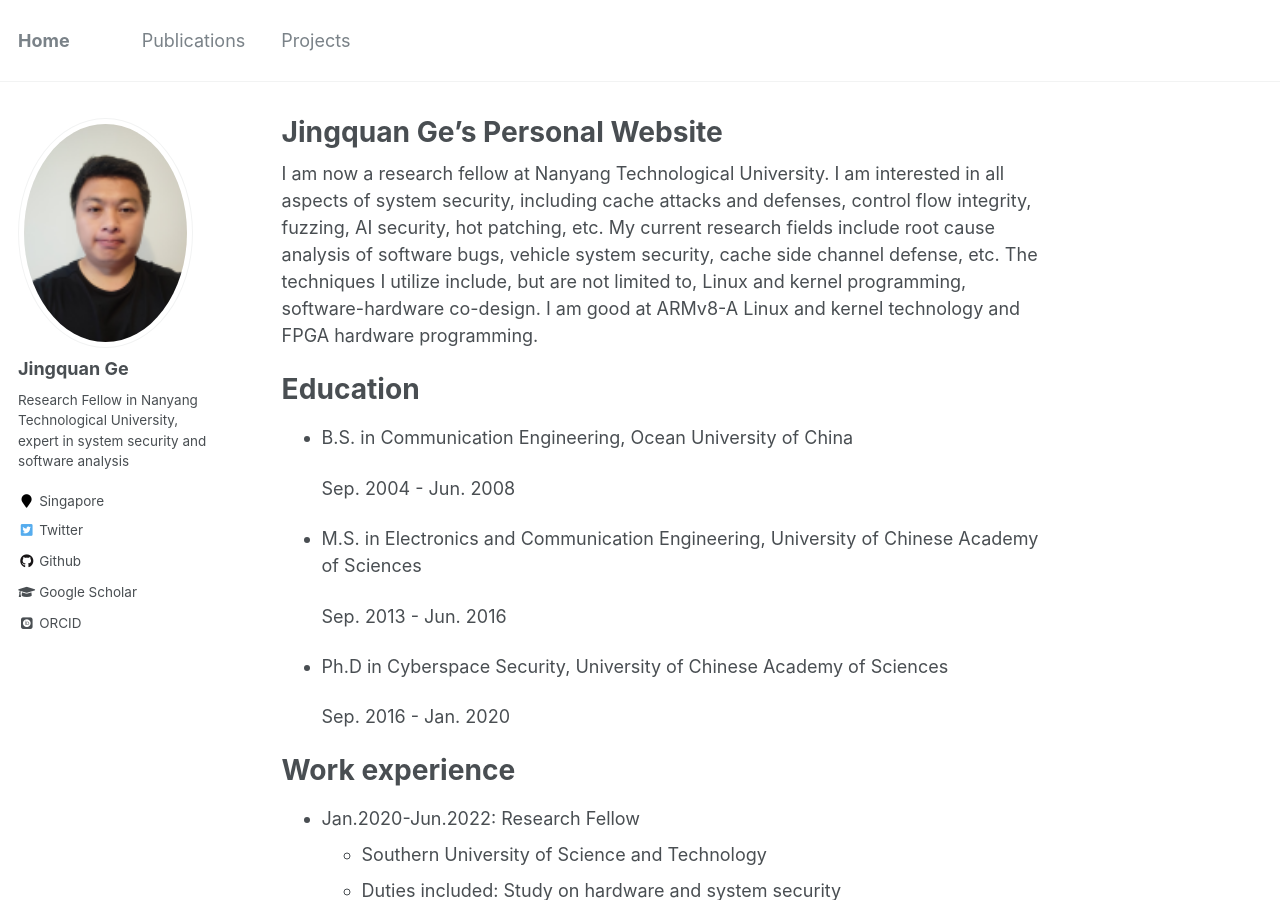
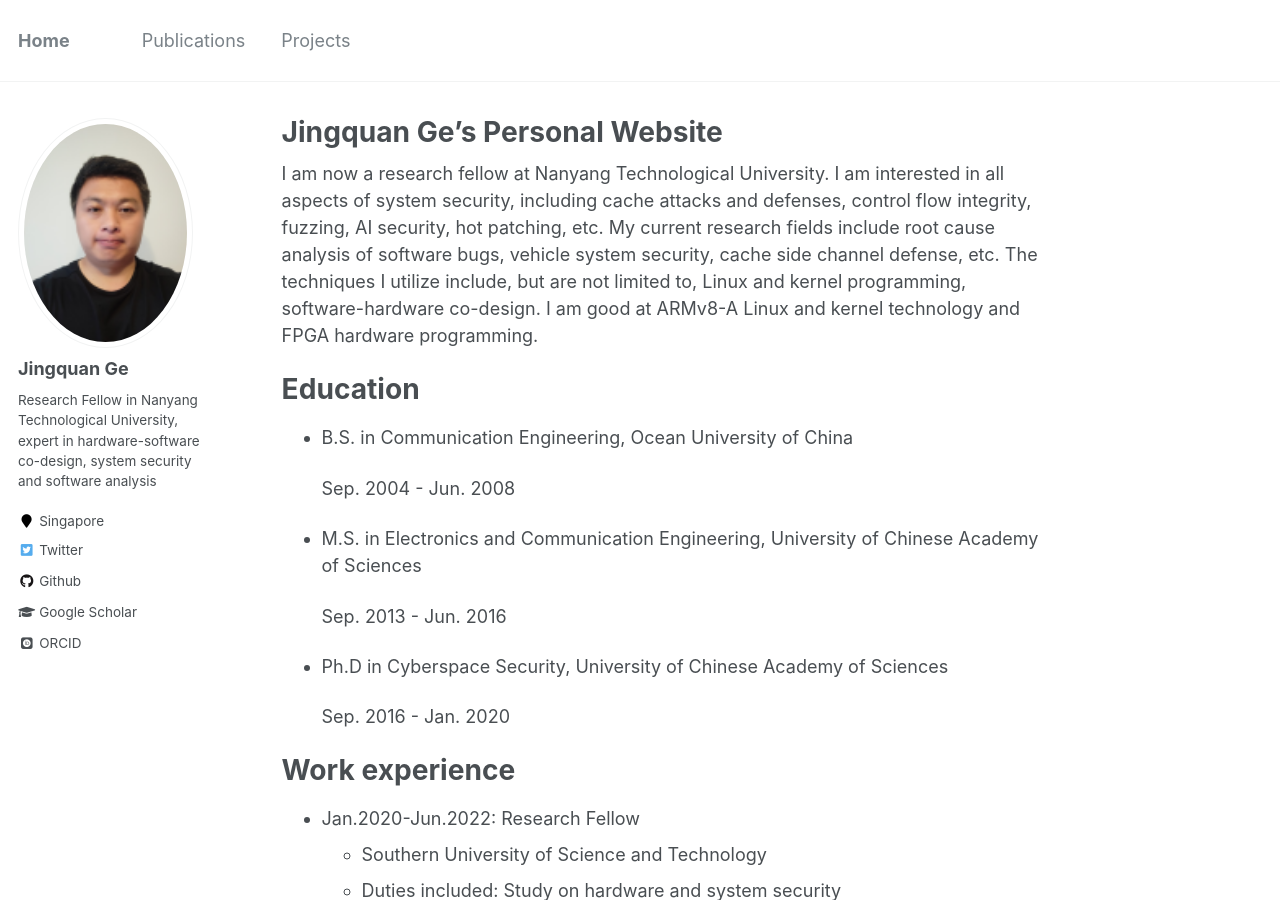
Before and after one commit to gejingquan/gejingquan.github.io, a Jekyll site: the page built from _pages/about.md, in a window 1280 px wide and 900 px high. Built offline with Jekyll 4.4.1, drawn with Linux system fonts in a browser that asks for light colours; some web fonts are replaced.

Commit message:
Update _config.yml

```diff
--- a/_config.yml
+++ b/_config.yml
@@ -82,7 +82,7 @@ analytics:
 author:
   name             : "Jingquan Ge"
   avatar           : "me.png"
-  bio              : "Research Fellow in Nanyang Technological University, expert in system security and software analysis"
+  bio              : "Research Fellow in Nanyang Technological University, expert in hardware-software co-design, system security and software analysis"
   location         : "Singapore"
   employer         :
   googlescholar    : "https://scholar.google.com/citations?hl=en&user=v1HnGGEAAAAJ"
```
